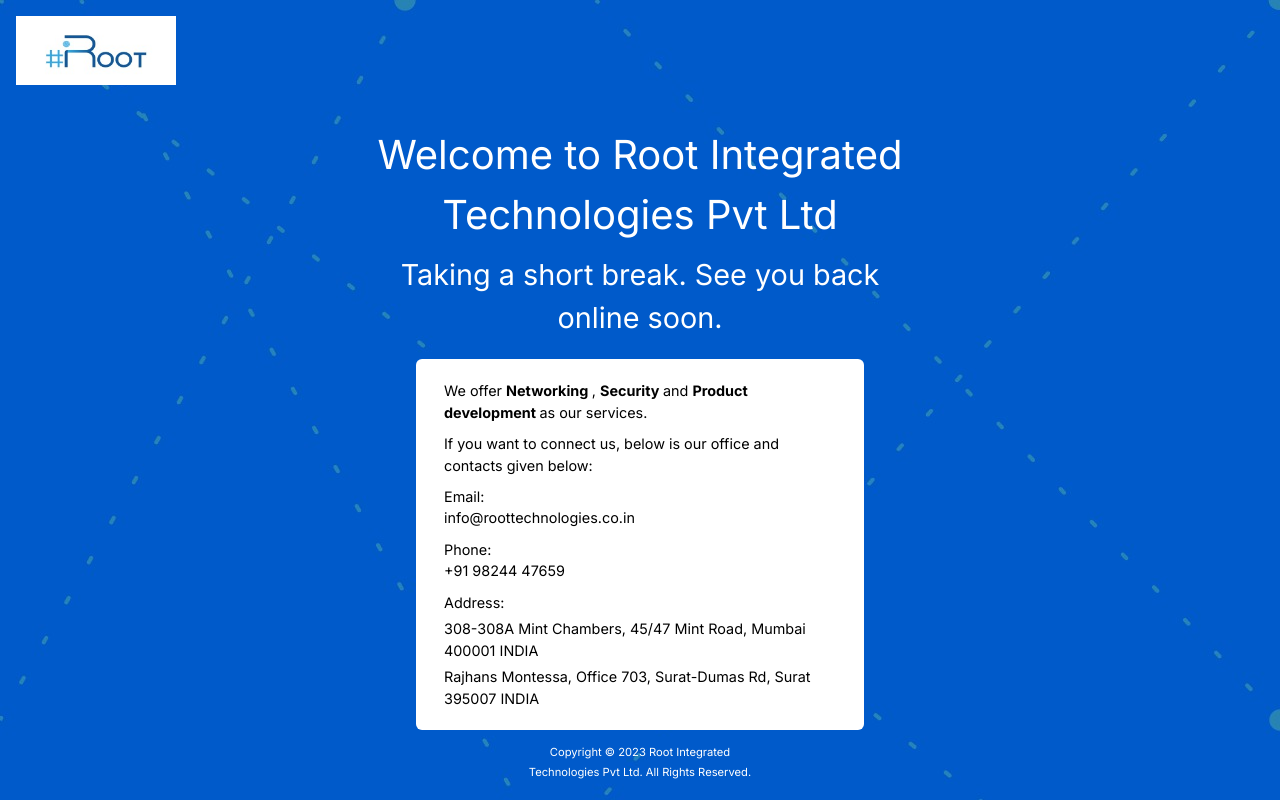
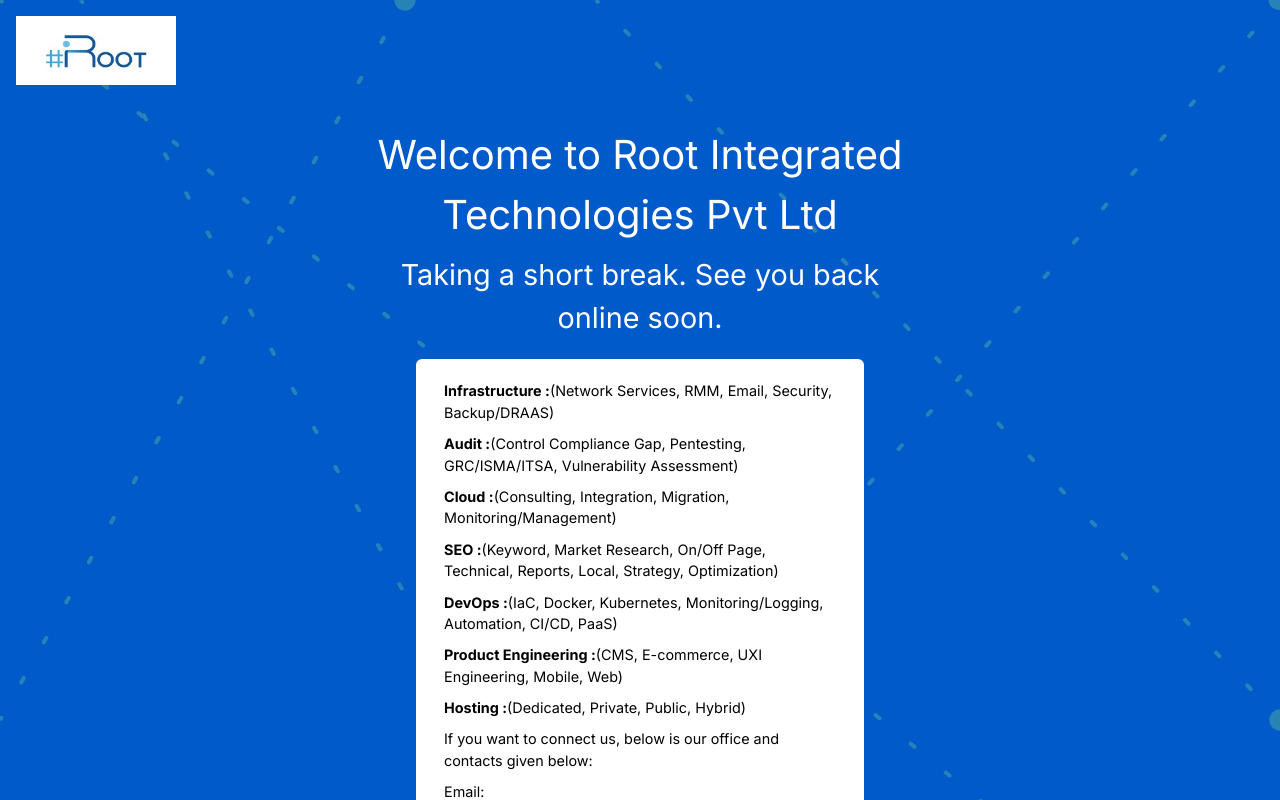
Before and after one commit to skd28/root_home, a Next.js app: page / in a window 1280 px wide. Built offline with nearby package versions, Linux system fonts and the light colour scheme.

Commit message:
adding services

```diff
--- a/app/components/New_Landing.js
+++ b/app/components/New_Landing.js
@@ -22,9 +22,38 @@
                     </div>
 
                     <div className='bg-[E2EBF0] bg-white w-[15rem] xs:w-[18rem] sm:w-[20rem] md:w-[26rem] lg:w-[28rem]  mx-auto px-7 xs:px-7 rounded-md my-[0rem] lg:my-3 py-[0.8rem] lg:py-4 ' >
-                        <div className='text-left py-[0.3rem] text-[0.6rem]  xs:text-[0.9rem]'>
+                        {/* <div className='text-left py-[0.3rem] text-[0.6rem]  xs:text-[0.9rem]'>
                             We offer <strong> Networking </strong>, <strong>Security </strong> and  <strong>Product development </strong>  as our services.
+                        </div> */}
+                        <div className=' text-left py-[0.3rem] text-[0.6rem] xs:text-[0.9rem]'>
+                            <strong>Infrastructure :</strong>
+                            (Network Services, RMM, Email, Security, Backup/DRAAS)
                         </div>
+                        <div className=' text-left py-[0.3rem] text-[0.6rem] xs:text-[0.9rem]'>
+                            <strong>Audit :</strong>
+                            (Control Compliance Gap, Pentesting, GRC/ISMA/ITSA, Vulnerability Assessment)
+                        </div>
+                        <div className=' text-left py-[0.3rem] text-[0.6rem] xs:text-[0.9rem]'>
+                            <strong>Cloud :</strong>
+                            (Consulting, Integration, Migration, Monitoring/Management)
+                        </div>
+                        <div className=' text-left py-[0.3rem] text-[0.6rem] xs:text-[0.9rem]'>
+                            <strong>SEO :</strong>
+                            (Keyword, Market Research, On/Off Page, Technical, Reports, Local, Strategy, Optimization)
+                        </div>
+                        <div className=' text-left py-[0.3rem] text-[0.6rem] xs:text-[0.9rem]'>
+                            <strong>DevOps :</strong>
+                            (IaC, Docker, Kubernetes, Monitoring/Logging, Automation, CI/CD, PaaS)
+                        </div>
+                        <div className=' text-left py-[0.3rem] text-[0.6rem] xs:text-[0.9rem]'>
+                            <strong>Product Engineering :</strong>
+                            (CMS, E-commerce, UXI Engineering, Mobile, Web)
+                        </div>
+                        <div className=' text-left py-[0.3rem] text-[0.6rem] xs:text-[0.9rem]'>
+                            <strong>Hosting :</strong>
+                            (Dedicated, Private, Public, Hybrid)
+                        </div>
+
                         <div className=' text-left py-[0.3rem] text-[0.6rem] xs:text-[0.9rem]'>
                             If you want to connect us, below is our office and contacts given below:
                         </div>
```
